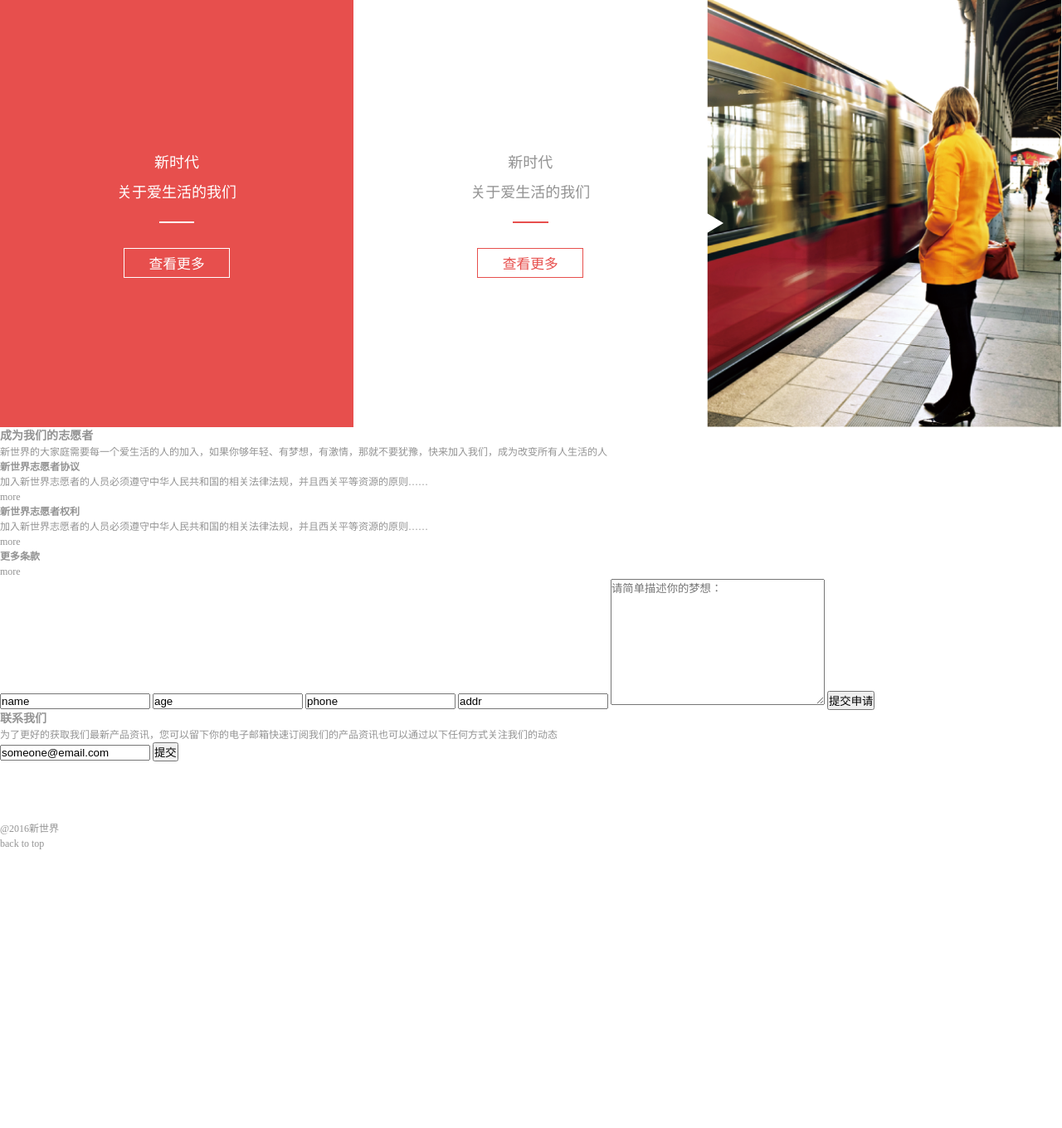
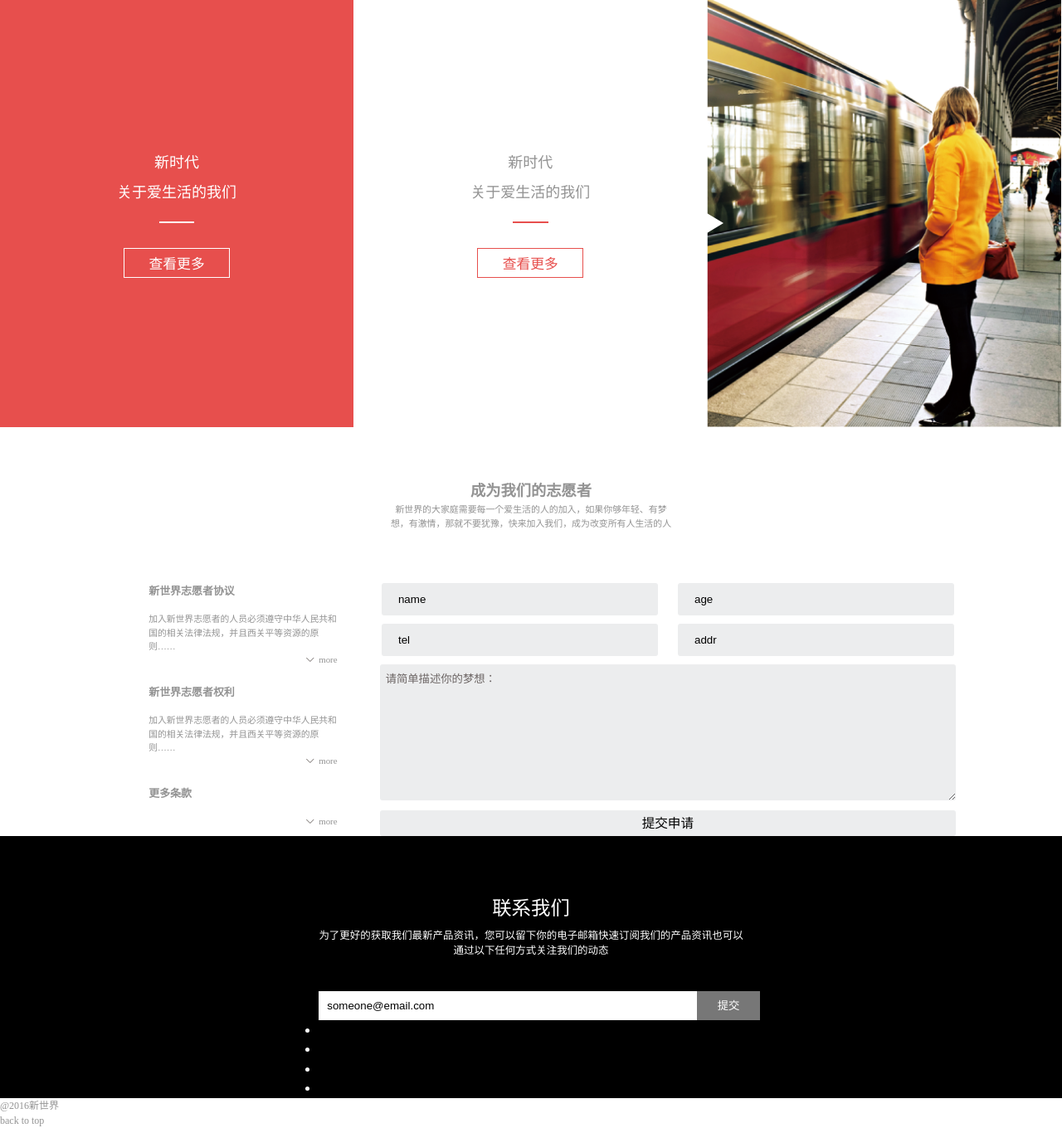
Before and after one commit to huangnuoen/dom, a web app: file ife2/index.html in a window 1280 px wide. Shown: the part 2730-4090 px from the top of the page at 83% size. Before the commit the page ends 3754 px from the top, so only its background shows below. Run offline with its HTML, style and script files only (its server is not run), Linux system fonts and the light colour scheme.

Commit message:
change css

```diff
--- a/ife2/css/a.css
+++ b/ife2/css/a.css
@@ -64,7 +64,7 @@ header li a {
 /*特殊按钮*/
 .newlife button {
 	width: 65%;
-	height: 25%;
+	height: 27%;
 	margin-top: 10%;
 	font-size: 250%;
 }
@@ -370,6 +370,169 @@ span.hook {
 	left: 66.6%;
 	top: 50%;
 }
+
+
+/*第八部分 志愿者*/
+.join {
+	width: 100%;
+	height: 100%;
+	text-align: center;
+}
+	/*描述部分*/
+.join-desc {
+	font-size: 130%;
+	width: 27%;
+	margin: 5% auto;
+}
+.join-desc p {
+	font-size: 70%;
+}
 /**/
-/**/
-/**/
+.join-in {
+	width: 80%;
+	margin: 0 auto;
+	display: flex;
+}
+.join-in .join-rule {
+	width: 33.3%;
+	margin: 0 5%;
+	text-align: left;
+	font-size: 90%;
+}
+	/*前面两条占40%*/
+.join-rule div {
+	height: 40%;
+}
+.join-rule div:last-child {
+	height: 20%;
+}
+.join-rule div h4 {
+	font-size: 120%;
+	margin-bottom: 7%;
+}
+.join-rule div span {
+	float: right;
+	padding-left: 15px;
+	background: url(../images/task_1_6_1_0000s_0001s_0000__----_.png) no-repeat 0 center;
+}
+/*表单*/
+.join-apply form {
+	width: 100%;
+	/*display: flex;
+	justify-content: flex-start;*/
+}
+.join-apply input {
+	width: 46%;
+	height: 25px;
+	padding: 1%;
+	margin-bottom: 10px;
+	background-color: #ECEDEE;
+	border: none;
+	border-radius: 3px;
+	text-indent: 1em;
+}
+.join-apply input:nth-child(2n) {
+    margin-left: 3%;
+}
+.join-apply textarea {
+	background-color: #ECEDEE;
+	border: none;
+	width: 98%;
+	padding: 1%;
+	border-radius: 3px;
+}
+.join-apply button {
+	background-color: #ECEDEE;
+	border: none;
+	width: 100%;
+	font-size: 130%;
+	font-family: "Microsoft YaHei";
+	line-height: 2;
+	margin-top: 1%;
+	border-radius: 3px;
+}
+	/*占位符样式*/
+form input::-webkit-input-placeholder {
+	/*chrome/opera/safari*/
+	color: #6C6564;
+}
+form input::-moz-placeholder {
+	/*firefox 19+*/
+	color: #6C6564;
+	opacity: 1;
+}
+form input:-ms-input-placeholder {
+	/*ie 10+*/
+	color: #6C6564;
+}
+form input:-moz-placeholder {
+	/*firefox 18-*/
+	color: #6C6564;
+	opacity: 1;
+}
+form textarea::-webkit-input-placeholder {
+	/*chrome/opera/safari*/
+	color: #6C6564;
+}
+form textarea::-moz-placeholder {
+	/*firefox 19+*/
+	color: #6C6564;
+	opacity: 1;
+}
+form textarea:-ms-input-placeholder {
+	/*ie 10+*/
+	color: #6C6564;
+}
+form textarea:-moz-placeholder {
+	/*firefox 18-*/
+	color: #6C6564;
+	opacity: 1;
+}
+
+
+/*联系我们*/
+.contact {
+	color: #fff;
+	background-color: #000;
+	width: 100%;
+	display: flex;
+	flex-direction: column;
+	text-align: center;
+	align-items: center;
+	justify-content: center;
+	font-size: 130%;
+	padding-top: 5%;
+}
+.contact h2, .contact p, .contact form, .contact ul {
+	width: 40%;
+}
+.contact h2 {
+	font-weight: normal;
+	line-height: 2;
+}
+.contact p {
+	margin-bottom: 3%;
+	font-size: 80%;
+}
+.contact form {
+	position: relative;
+	height: 100%;
+}
+.contact form input {
+	width: 100%;
+	height: 90%;
+	padding: 2%;
+	border: none;
+}
+.contact form button {
+	position: absolute;
+	bottom: 0;
+	right: -4%;
+	border: none;
+	width: 15%;
+	height: 100%;
+	line-height: 1;
+	background-color: #777;
+	color: #fff;
+	font-family: "Microsoft YaHei";
+}
--- a/ife2/index.html
+++ b/ife2/index.html
@@ -166,7 +166,7 @@
         	    	<form action="" method="get">
         	    		<input type="text" value="name" placeholder="姓名：">
         	    		<input type="text" value="age" placeholder="年龄：">
-        	    		<input type="text" value="phone" placeholder="联系方式：">
+        	    		<input type="text" value="tel" placeholder="联系方式：">
         	    		<input type="address" value="addr" placeholder="地址：">
         	    		<textarea name="discrib" cols="30" rows="10" placeholder="请简单描述你的梦想："></textarea>
         	    		<button class="sumbit">提交申请</button>
@@ -177,11 +177,11 @@
 
         <!--联系我们-->
         <section class="contact">
-        	<h3>联系我们</h3>
+        	<h2>联系我们</h2>
         	<p>为了更好的获取我们最新产品资讯，您可以留下你的电子邮箱快速订阅我们的产品资讯<span>也可以通过以下任何方式关注我们的动态</span></p>
         	<form action="" method="get" class="email">
-        	    <input type="email" name="email" value="someone@email.com">
-        	    <input type="button" value="提交">
+        	    <input type="email" name="email" value="someone@email.com" placeholder="someone@email.com">
+        	    <button>提交</button>
         	</form>
             <ul class="way">
             	<li></li>
```
